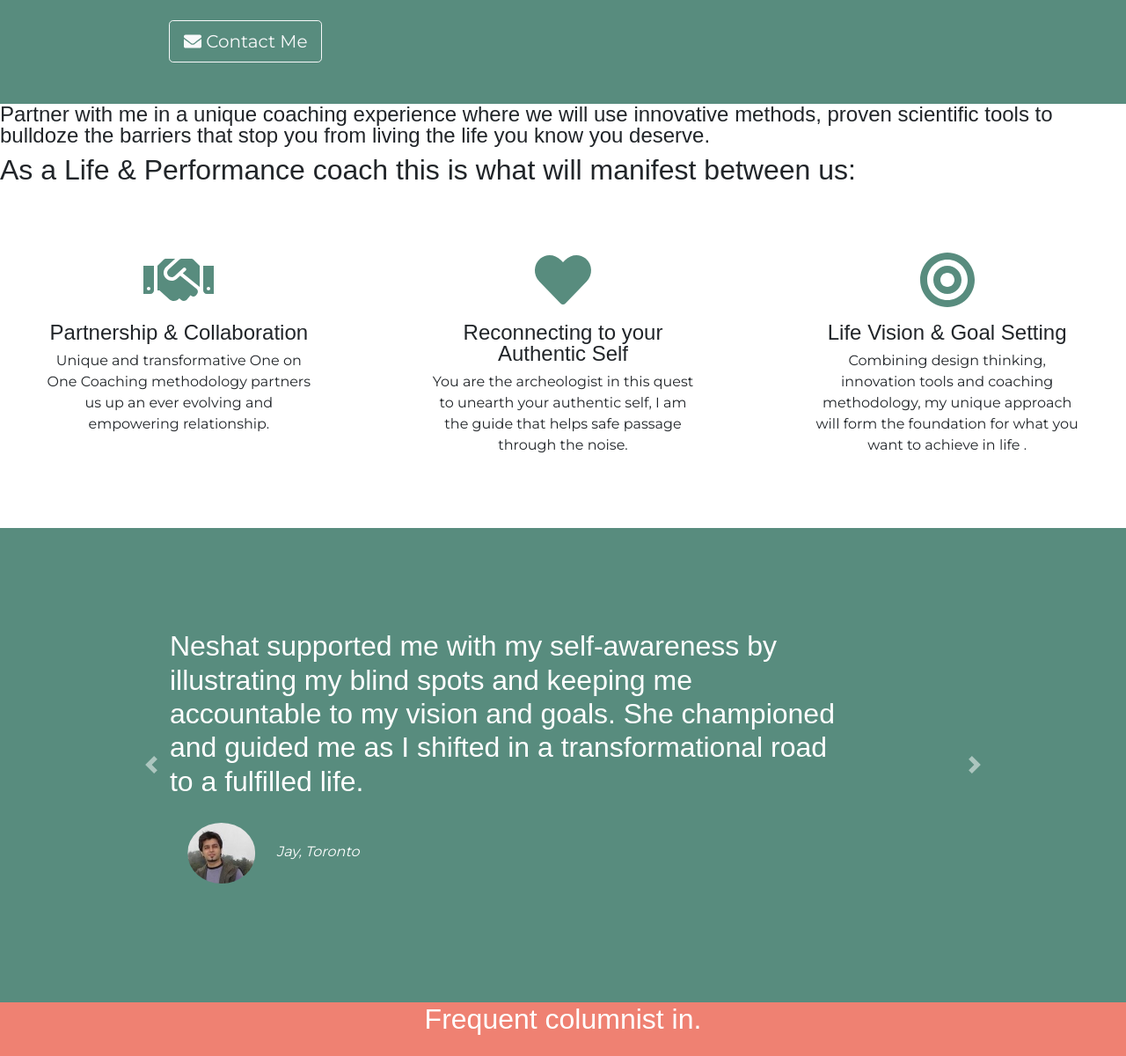
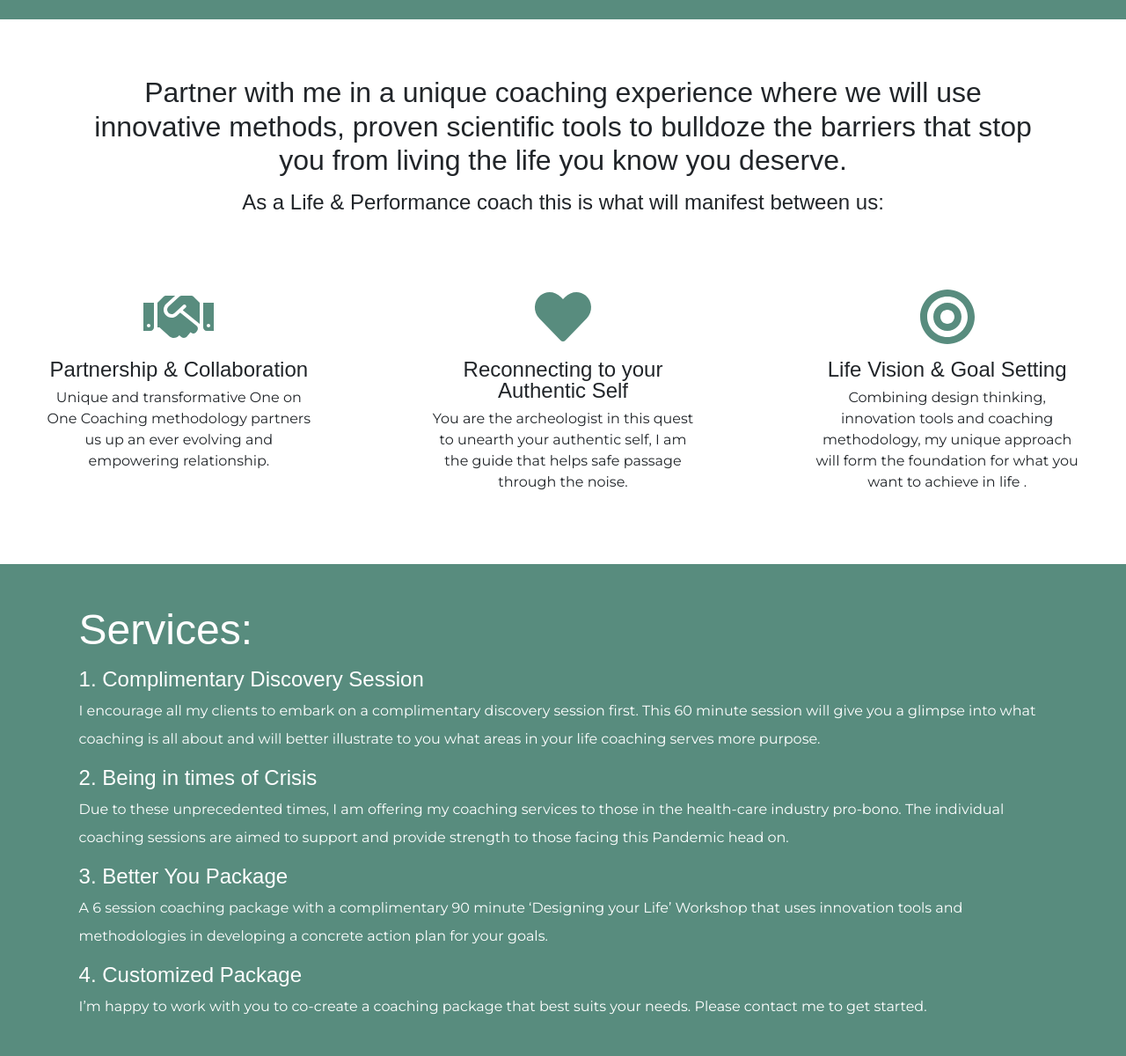
Before and after one commit to sidarhat/neshat, a plain HTML site: page index.html in a window 1280 px wide. Shown: the part 554-1754 px from the top of the page at 88% size. Drawn offline with nearby package versions, Linux system fonts and the light colour scheme.

Commit message:
Update index.html

```diff
--- a/index.html
+++ b/index.html
@@ -60,11 +60,11 @@
 
           <div class="col-lg-6">
 
-            <h1>Make Headway in your Life with Coaching.</h1>
+            <h1>Make headway in your Life with Coaching.</h1>
             <a href="mailto:nivi.neshat@gmail.com" class="btn btn-outline-light btn-lg downloading-button" role="button" aria-pressed="true"><i class="fa fa-envelope"></i>  Contact Me</a>
           </div>
           <div class="col-lg-6">
-              <img class="image-pict" src="images/landscape-nature-africa-boy-103123.jpg" alt="Coaching-mockup">
+              <img class="image-pict" src="images/neshat2.jpg" alt="Coaching-mockup">
           </div>
 
         </div>
@@ -73,13 +73,16 @@
   </section>
 
 
+    <section id="usp">
+      <h4>Partner  with me in a unique coaching experience where we will use innovative methods, proven scientific tools to bulldoze the barriers that stop you from living the life you know you deserve.</h4>
+      <p>   </p>
+      <h3>As a Life & Performance coach this is what will manifest between us:</h3>
+
+    </section>
+
   <!-- Features -->
   <a id="my_services">  </a>
     <section id="features">
-     <h3>Partner  with me in a unique coaching experience where we will use innovative methods, proven scientific tools to bulldoze the barriers that stop you from living the life you know you deserve.</h3>
-     <h4>As a Life & Performance coach this is what will manifest between us:</h4>
-
-
       <div class="row">
 
           <div class="feature-box col-lg-4">
@@ -108,7 +111,17 @@
   <!-- Testimonials -->
 
   <section id="testimonials">
+      <h2>Services:</h2>
+      <h3>1. Complimentary Discovery Session</h3>
+      <p>I encourage all my clients to embark on a complimentary discovery session first. This 60 minute session will give you a glimpse into what coaching is all about and will better illustrate to you what areas in your life coaching serves more purpose.</p>
+      <h3>2. Being in times of Crisis</h3>
+      <p>Due to these unprecedented times, I am offering my coaching services to those in the health-care industry pro-bono.  The individual coaching sessions are aimed to support and provide strength to those facing this Pandemic head on.</p>
+      <h3>3. Better You Package</h3>
+      <p>A 6 session coaching package with a complimentary 90 minute ‘Designing your Life’ Workshop that uses innovation tools and methodologies in developing a concrete action plan for your goals.</p>
+      <h3>4. Customized Package</h3>
+      <p>I’m happy to work with you to co-create a coaching package that best suits your needs. Please contact me to get started.</p>
 
+    <!-- carousel
                           <div id="carouselExampleControls" class="carousel slide" data-ride="carousel">
                             <div class="carousel-inner">
                               <div class="carousel-item active">
@@ -136,24 +149,24 @@
                               <span class="sr-only">Next</span>
                             </a>
                           </div>
-
+                       -->
 
   </section>
 
-  <!-- Press -->
+  <!-- Press
 
               <section id="press">
 
                 <h4>Frequent columnist in.</h4>
 
                 <img class="press-logo" src="images/gmlogo_box.png" alt="G&M-logo">
-    <img class="press-logo" src="images/national-post.jpg" alt="NP-logo">
+                <img class="press-logo" src="images/National-Post.jpg" alt="NP-logo">
                 <img class="press-logo" src="images/toronto-star.gif" alt="TS-logo">
                 <img class="press-logo" src="images/financialpost.png" alt="FP-logo">
 
               </section>
 
-
+            -->
   <!-- Pricing -->
   <a id="about_me">  </a>
     <section id="AboutMe">
@@ -181,18 +194,20 @@
       </div>
 
     <!-- Image  -->
-    <img class="image-pict2" src="images/woman-wearing-grey.JPG" alt="Woman-Pic">
+    <img class="image-pict2" src="images/neshat1.jpg" alt="Coaching-mockup">
+    <p>   </p>
     <h3>This is who I am - Neshat Nivi – Life & Performance Coach.</h3>
 
 
   </section>
 
+
   <!-- Call to Action -->
 
   <section id="cta">
 
-    <h6>The biggest roadblock in your life is you…  and deep down you know that.</h6>
-    <p2> Partner with me in a unique coaching experience where we will use innovative methods, proven scientific tools to bulldoze the barriers that stop you from living the life you know you deserve. </p2>
+    <!-- <h6>The biggest roadblock in your life is you…  and deep down you know that.</h6>
+    <p2> Partner with me in a unique coaching experience where we will use innovative methods, proven scientific tools to bulldoze the barriers that stop you from living the life you know you deserve. </p2> -->
     <h6> For a complimentary discovery session, please get in touch with me below. </h6>
     <a href="mailto:nivi.neshat@gmail.com" class="btn btn-outline-light btn-lg downloading-button" role="button" aria-pressed="true"><i class="fa fa-envelope"></i>  Contact Me</a>
 
```
Lines whose indentation alone changed are shown as unchanged.
